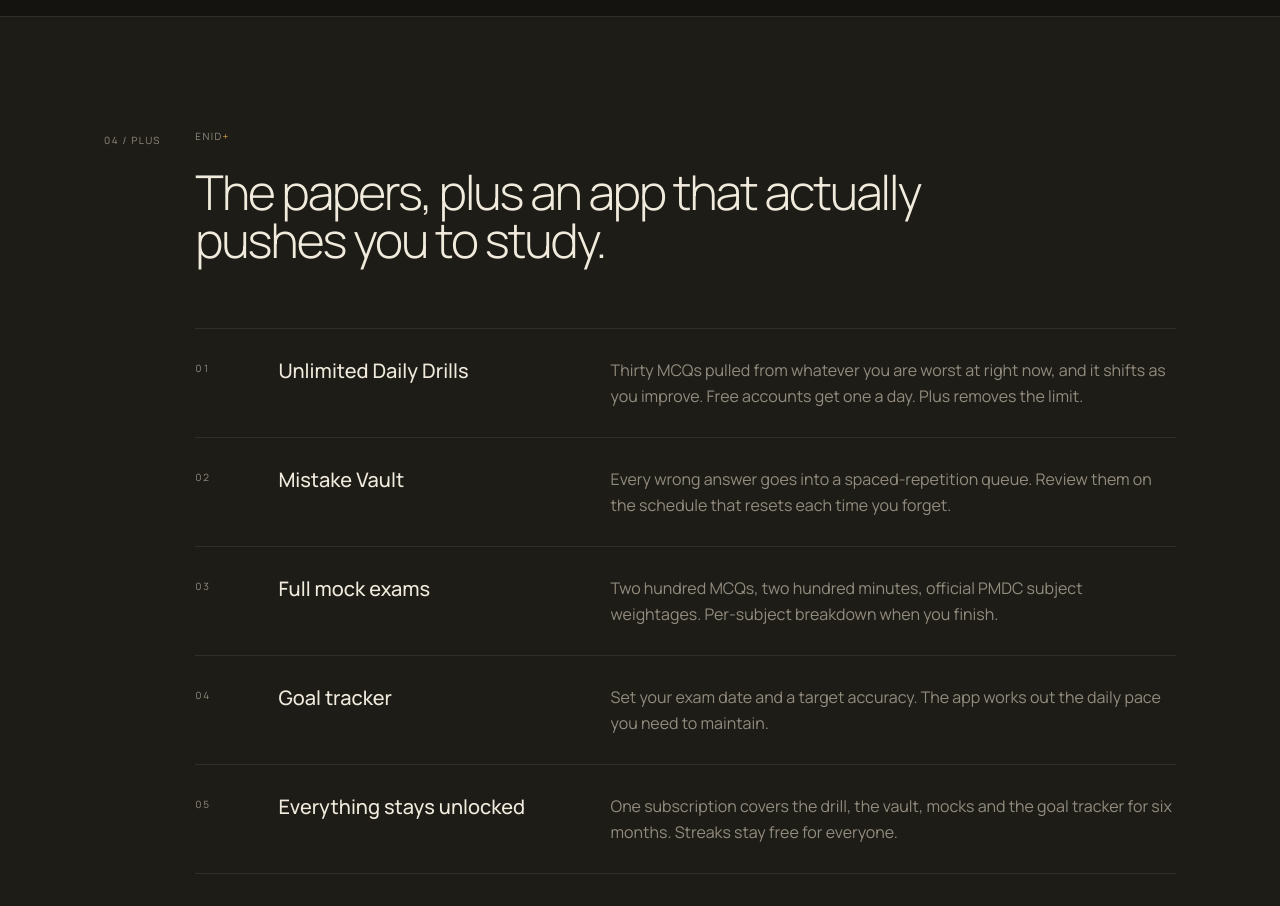
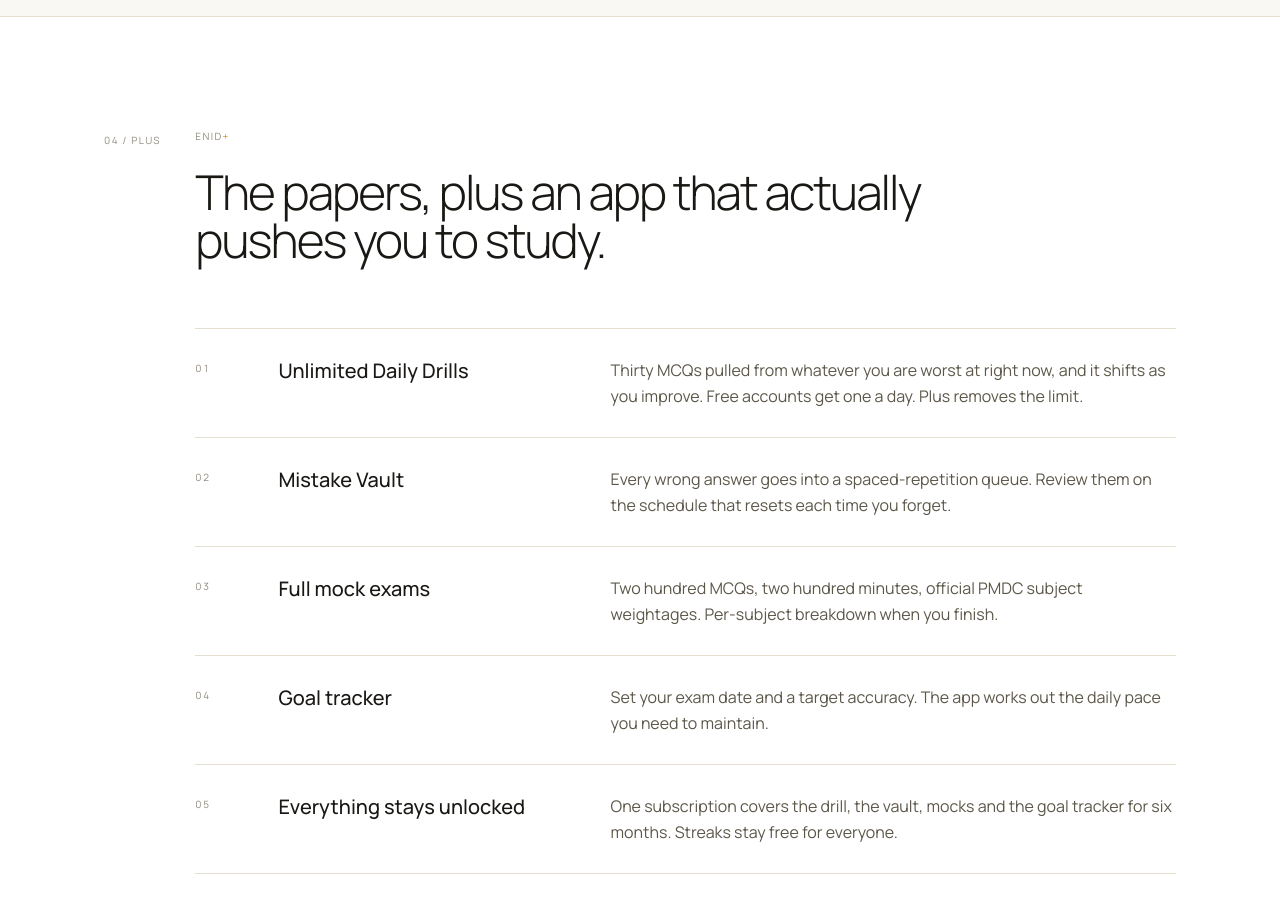
Before and after one commit to synaptonex/premeth, a Next.js app: page / in a window 1280 px wide. Shown: the part 2800-3706 px from the top of the page. Built offline with nearby package versions, Linux system fonts and the light colour scheme; no server answers.

Commit message:
Re-apply light theme

```diff
--- a/tailwind.config.js
+++ b/tailwind.config.js
@@ -12,56 +12,39 @@ module.exports = {
         mono: ['ui-monospace', 'SFMono-Regular', 'Menlo', 'monospace'],
       },
       colors: {
-        // Warm near-black surface. Not pure #000 — a touch of warmth keeps it
-        // from feeling like an OLED void, and Manrope sits better on it.
         coal: {
-          DEFAULT: '#14130F',
-          50:  '#1E1C17',
-          100: '#1A1814',
-          200: '#252320',
-          300: '#322F2A',
-          400: '#4A463F',
-          500: '#6B665C',
-          600: '#928C7F',
-          700: '#B5AFA1',
-          800: '#D6D0C2',
-          900: '#F0EBDD',
-          rule: '#322F2A',
+          DEFAULT: '#FAF8F2',
+          50:  '#FFFFFF',
+          100: '#F5F1E8',
+          200: '#EAE4D4',
+          300: '#D6CFBE',
+          400: '#A8A192',
+          500: '#7A7568',
+          600: '#5C5749',
+          700: '#3D3930',
+          800: '#2A2620',
+          900: '#1A1814',
+          rule: '#E5DFD0',
         },
-        // Two-accent system. Gold is for achievement and CTAs. Teal is for
-        // active study state (current question, streaks, progress). They sit
-        // opposite each other on the colour wheel, so the page can carry both
-        // without feeling chaotic.
         accent: {
-          DEFAULT: '#E0A341',
-          // Brighter, more saturated for moments that should land hard:
-          // streak completions, full-mock results, daily-goal hits.
-          bright: '#F5B84A',
-          glow: 'rgba(245, 184, 74, 0.18)',
+          DEFAULT: '#C98A1F',
+          bright: '#E8A436',
+          glow: 'rgba(232, 164, 54, 0.18)',
         },
-
-        // Second accent — deep teal for active study moments.
         teal: {
-          DEFAULT: '#2DA39A',
-          bright: '#3FBDB3',
-          glow: 'rgba(63, 189, 179, 0.18)',
+          DEFAULT: '#0F8F86',
+          bright: '#13B0A5',
+          glow: 'rgba(19, 176, 165, 0.18)',
         },
-
-        // Success — for correct answers. Brighter than the default green so
-        // the right-answer moment actually lands as a dopamine hit.
         success: {
-          DEFAULT: '#36C26B',
-          bright: '#4DD984',
-          glow: 'rgba(77, 217, 132, 0.20)',
+          DEFAULT: '#1FA856',
+          bright: '#28C268',
+          glow: 'rgba(40, 194, 104, 0.18)',
         },
-
-        // Semantic error — used for wrong answers and destructive actions.
-        // Slightly warmer and more saturated than the old crimson so wrong
-        // feedback actually registers.
         crimson: {
-          DEFAULT: '#EF4949',
-          bright: '#FF5E5E',
-          glow: 'rgba(255, 94, 94, 0.20)',
+          DEFAULT: '#D63838',
+          bright: '#EB4848',
+          glow: 'rgba(235, 72, 72, 0.18)',
         },
       },
       letterSpacing: {
```
